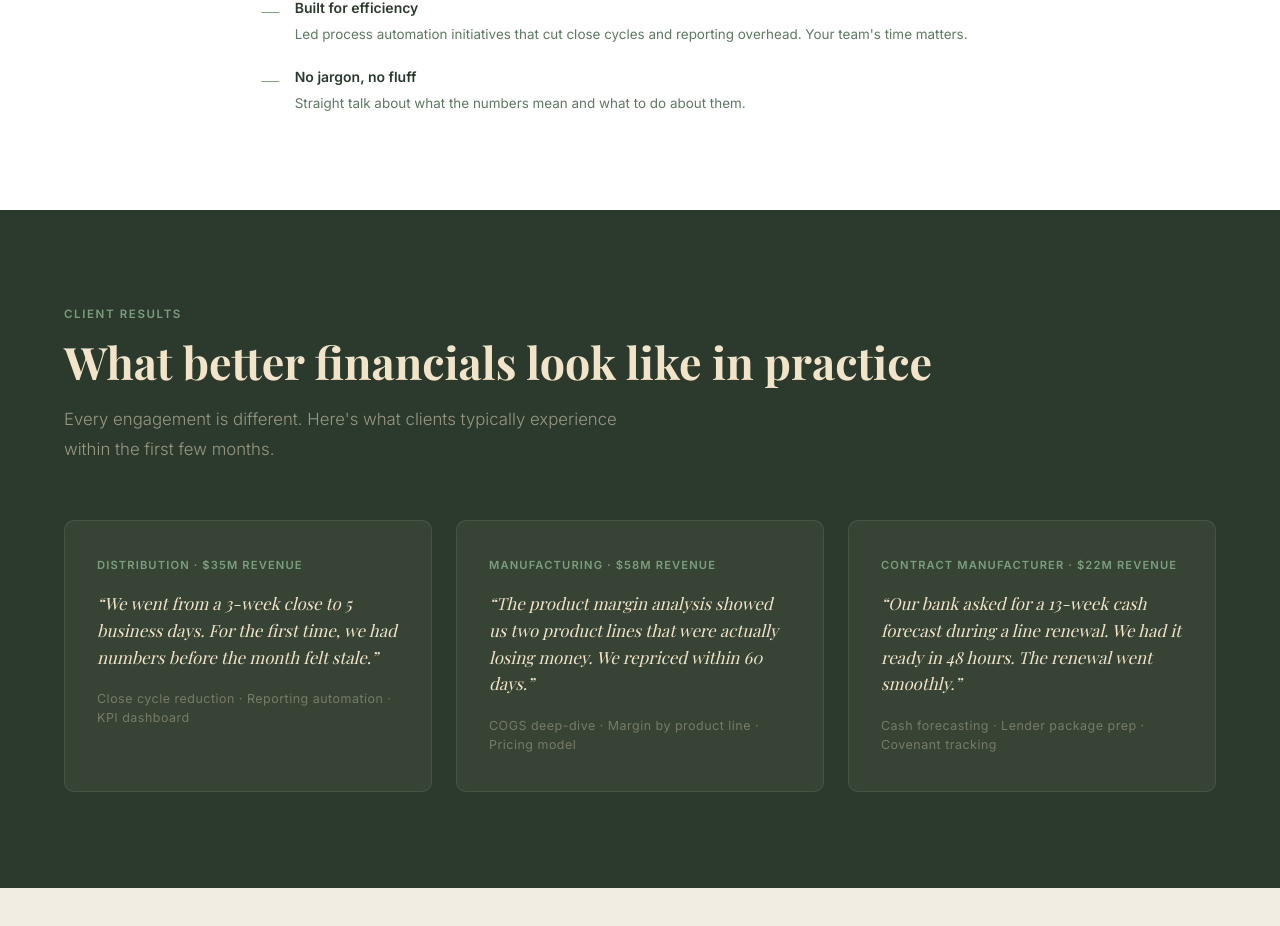
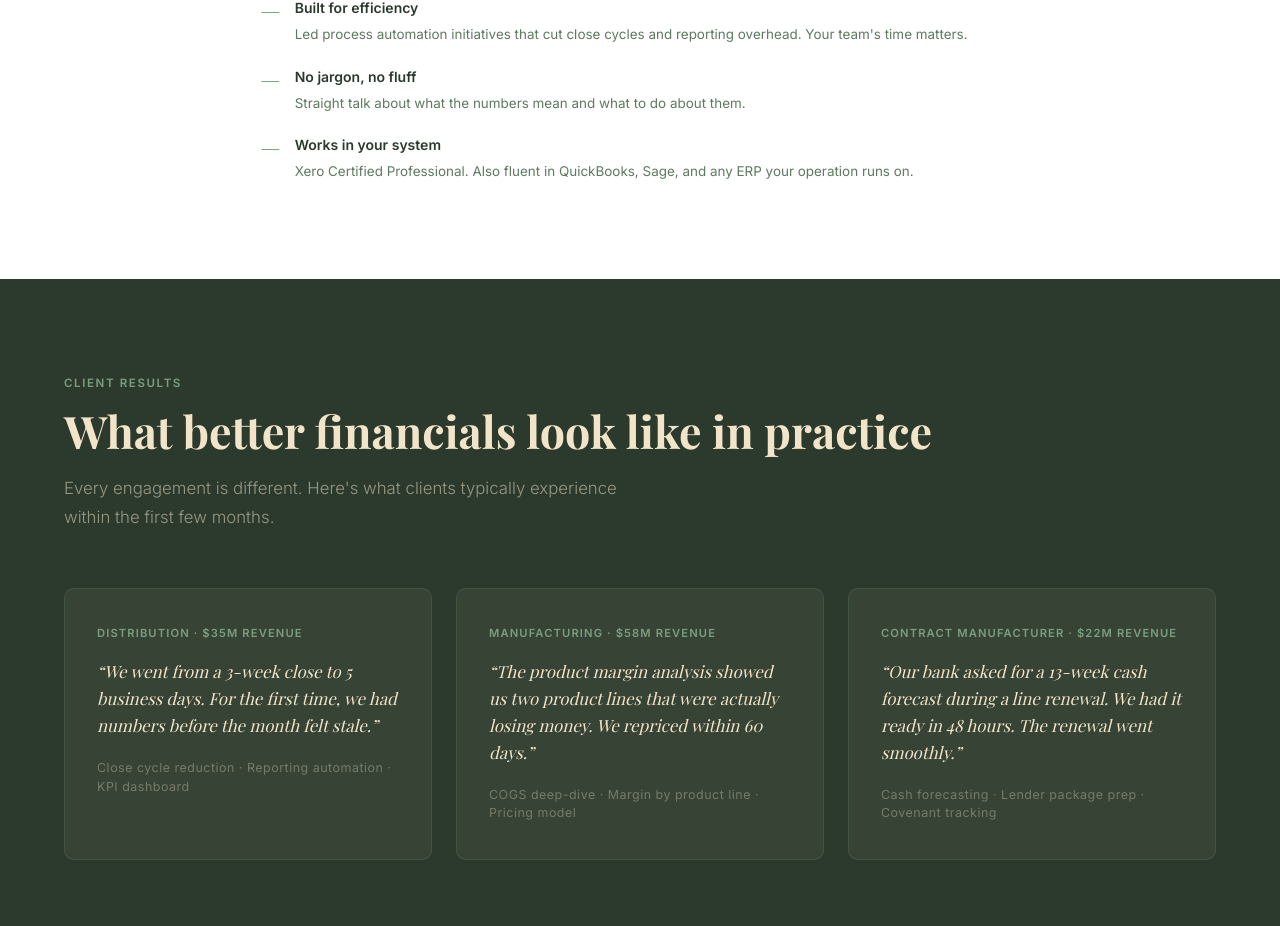
Before and after one commit to saguaroadvisory/saguaro-advisory-website, a Next.js app: page / in a window 1280 px wide. Shown: the part 3276-4202 px from the top of the page. Built offline with nearby package versions, Linux system fonts and the light colour scheme; a web font is replaced by a local one.

Commit message:
About: add Xero Certified, QuickBooks, Sage, ERP differentiator

```diff
--- a/components/About.tsx
+++ b/components/About.tsx
@@ -6,6 +6,7 @@ const diffs = [
   { label: "Industry-specific expertise", detail: "Deep background in manufacturing, construction, and distribution accounting." },
   { label: "Built for efficiency", detail: "Led process automation initiatives that cut close cycles and reporting overhead. Your team's time matters." },
   { label: "No jargon, no fluff", detail: "Straight talk about what the numbers mean and what to do about them." },
+  { label: "Works in your system", detail: "Xero Certified Professional. Also fluent in QuickBooks, Sage, and any ERP your operation runs on." },
 ];
 
 export default function About() {
```
